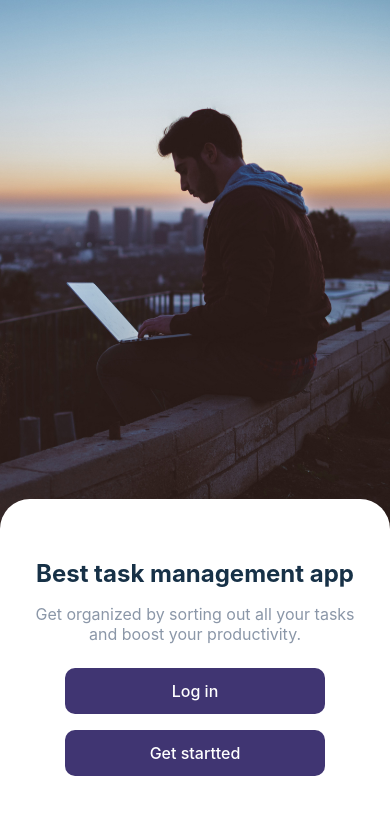
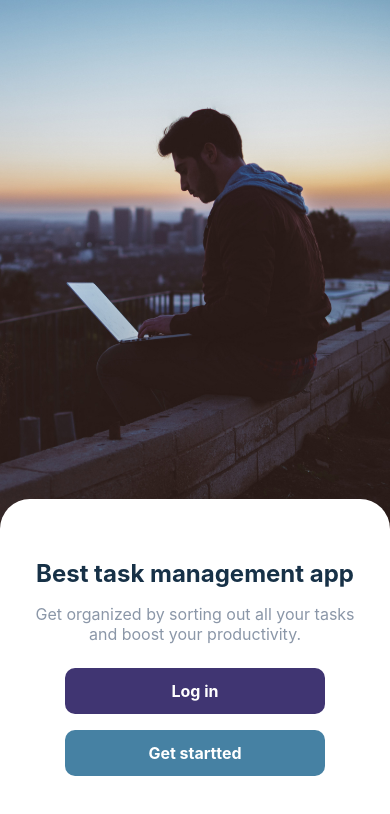
Before and after one commit to duccini/Planify, a React Native app: screen / in a window 390 px wide. Shown: the top 814 px of the page. Built offline with nearby package versions, Linux system fonts and the light colour scheme.

Commit message:
feat: create types in button components

```diff
--- a/src/components/Button/index.jsx
+++ b/src/components/Button/index.jsx
@@ -4,9 +4,11 @@ const {Pressable, Text} = require('react-native');
 
 import styles from './styles';
 
-const Button = ({children, onPress}) => {
+const Button = ({type, children, onPress}) => {
   return (
-    <Pressable onPress={onPress} style={styles.container}>
+    <Pressable
+      onPress={onPress}
+      style={[styles.container, type === 'blue' ? styles.blueBg : '']}>
       <Text style={styles.text}>{children}</Text>
     </Pressable>
   );
--- a/src/components/Button/styles.js
+++ b/src/components/Button/styles.js
@@ -16,10 +16,14 @@ const styles = StyleSheet.create({
     marginVertical: 8,
   },
 
+  blueBg: {
+    backgroundColor: colors.blue,
+  },
+
   text: {
     color: colors.white,
     fontSize: 16,
-    fontWeight: '500',
+    fontWeight: 'bold',
   },
 });
 
--- a/src/screens/auth/Onboarding/index.jsx
+++ b/src/screens/auth/Onboarding/index.jsx
@@ -24,7 +24,7 @@ const Onboarding = () => {
         </Text>
 
         <Button>Log in</Button>
-        <Button>Get startted</Button>
+        <Button type="blue">Get startted</Button>
       </View>
     </View>
   );
```
